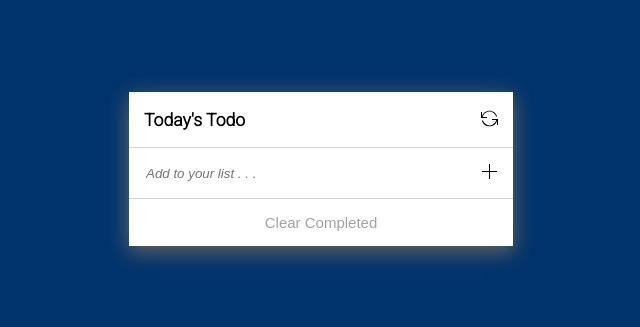
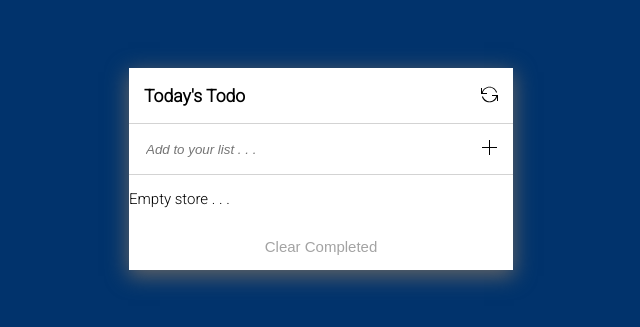
Before and after one commit to IshmaelKargbo/todo-list, a website built with webpack: page src/index.html in a window 1280 px wide. Shown: the part 231-558 px from the top of the page, without its empty margins (319-959 px from the left). Built offline with nearby package versions, Linux system fonts and the light colour scheme.

Commit message:
create and todo empty state on the html

```diff
--- a/src/index.html
+++ b/src/index.html
@@ -34,9 +34,13 @@
             </button>
           </div>
         </form>
-        <ul class="todo-list" id="todoList"></ul>
+        <ul class="todo-list" id="todoList">
+        </ul>
+        <p class="empty" id="empty">
+          Empty store . . .
+        </p>
       </div>
-      <button class="clear-complete">Clear Completed</button>
+      <button class="clear-complete" id="clear">Clear Completed</button>
     </div>
   </main>
   <script src="./index.js"></script>
```
